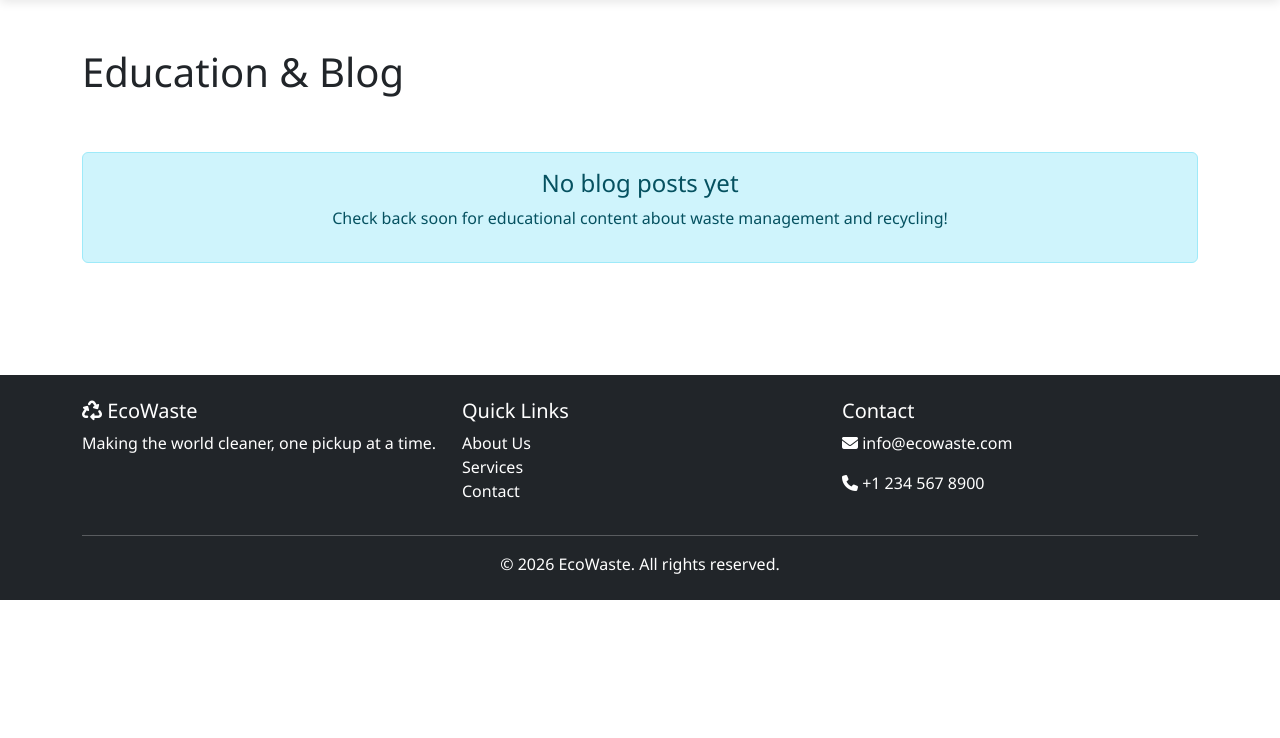
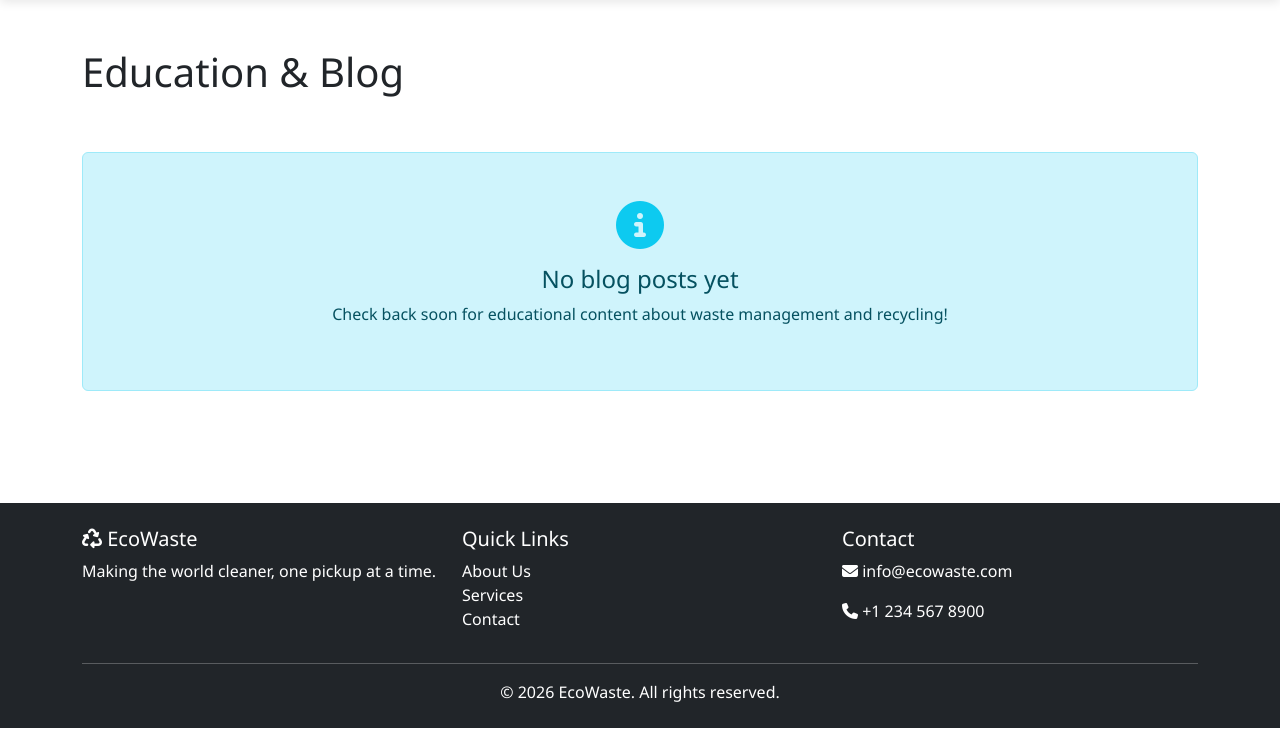
Before and after one commit to janhavishedge2008-stack/waste-management-system, a Django app: page /blog/ in a window 1280 px wide. Shown: the part 62-800 px from the top of the page. Run offline with Django 4.2, Linux system fonts and the light colour scheme; data that the repository does not hold is empty.

Commit message:
Enhanced blog page: larger Add Blog button with Font Awesome icons, better visibility for admin controls

```diff
--- a/templates/core/blog.html
+++ b/templates/core/blog.html
@@ -6,8 +6,8 @@
     <div class="d-flex justify-content-between align-items-center mb-5">
         <h1>Education & Blog</h1>
         {% if user.is_staff %}
-        <a href="{% url 'admin:core_blogpost_add' %}" class="btn btn-success">
-            <i class="bi bi-plus-circle"></i> Add New Blog Post
+        <a href="/admin/core/blogpost/add/" class="btn btn-success btn-lg">
+            <i class="fas fa-plus-circle"></i> Add New Blog Post
         </a>
         {% endif %}
     </div>
@@ -30,7 +30,7 @@
                     <img src="{{ post.image.url }}" class="card-img-top" alt="{{ post.title }}" style="height: 200px; object-fit: cover;">
                     {% else %}
                     <div class="card-img-top bg-success text-white d-flex align-items-center justify-content-center" style="height: 200px;">
-                        <i class="bi bi-newspaper" style="font-size: 3rem;"></i>
+                        <i class="fas fa-newspaper" style="font-size: 3rem;"></i>
                     </div>
                     {% endif %}
                     <div class="card-body d-flex flex-column">
@@ -39,17 +39,17 @@
                         <div class="mt-auto">
                             <p class="text-muted mb-2">
                                 <small>
-                                    <i class="bi bi-person"></i> {{ post.author }} |
-                                    <i class="bi bi-calendar"></i> {{ post.created_at|date:"M d, Y" }}
+                                    <i class="fas fa-user"></i> {{ post.author }} |
+                                    <i class="fas fa-calendar"></i> {{ post.created_at|date:"M d, Y" }}
                                 </small>
                             </p>
                             {% if user.is_staff %}
-                            <div class="btn-group btn-group-sm" role="group">
-                                <a href="{% url 'admin:core_blogpost_change' post.id %}" class="btn btn-outline-primary">
-                                    <i class="bi bi-pencil"></i> Edit
+                            <div class="btn-group btn-group-sm w-100" role="group">
+                                <a href="/admin/core/blogpost/{{ post.id }}/change/" class="btn btn-outline-primary">
+                                    <i class="fas fa-edit"></i> Edit
                                 </a>
-                                <a href="{% url 'admin:core_blogpost_delete' post.id %}" class="btn btn-outline-danger">
-                                    <i class="bi bi-trash"></i> Delete
+                                <a href="/admin/core/blogpost/{{ post.id }}/delete/" class="btn btn-outline-danger">
+                                    <i class="fas fa-trash"></i> Delete
                                 </a>
                             </div>
                             {% endif %}
@@ -85,12 +85,13 @@
         </nav>
         {% endif %}
     {% else %}
-        <div class="alert alert-info text-center">
+        <div class="alert alert-info text-center py-5">
+            <i class="fas fa-info-circle fa-3x mb-3 text-info"></i>
             <h4>No blog posts yet</h4>
             <p>Check back soon for educational content about waste management and recycling!</p>
             {% if user.is_staff %}
-            <a href="{% url 'admin:core_blogpost_add' %}" class="btn btn-success mt-3">
-                <i class="bi bi-plus-circle"></i> Create First Blog Post
+            <a href="/admin/core/blogpost/add/" class="btn btn-success btn-lg mt-3">
+                <i class="fas fa-plus-circle"></i> Create First Blog Post
             </a>
             {% endif %}
         </div>
```
